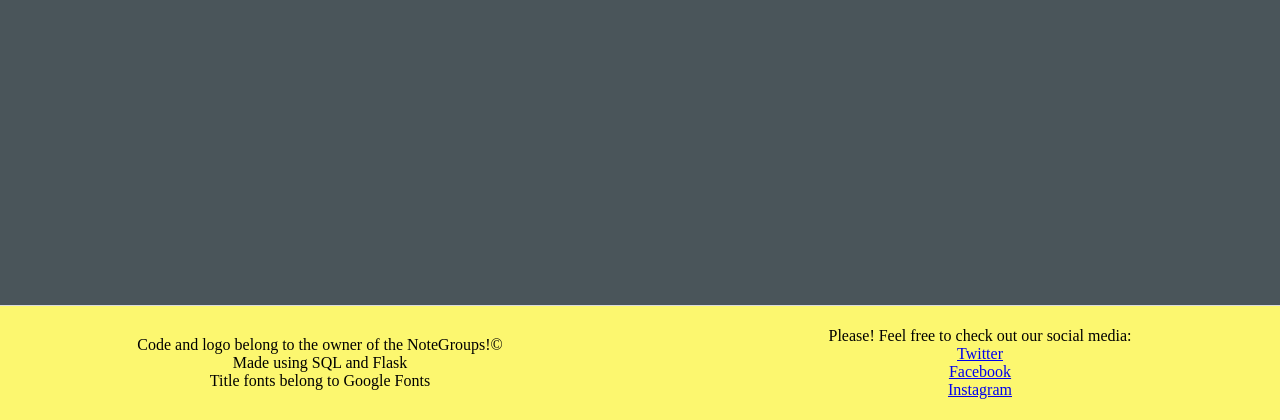
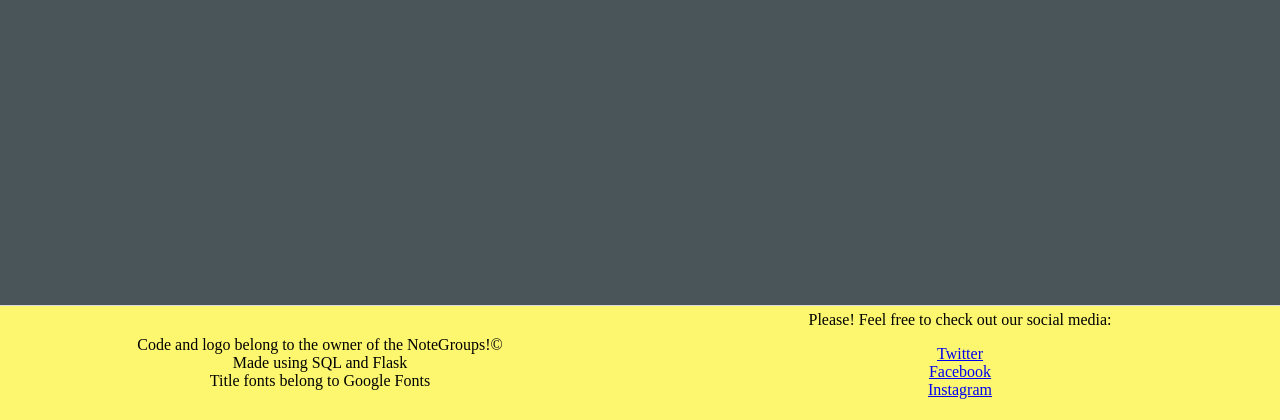
Before and after one commit to ConnorFriday-code/NoteGroupsProjectThree, a Flask app: page / in a window 1280 px wide. Shown: the part 380-800 px from the top of the page. Run offline with Flask 3, Linux system fonts and the light colour scheme; some libraries are stand-ins or nearby versions.

Commit message:
Updating README. Updating base.html.

```diff
--- a/notegroups/static/css/style.css
+++ b/notegroups/static/css/style.css
@@ -424,6 +424,7 @@ footer div{
     display: flex;
     justify-content: center;
     margin: 5px;
+    flex-direction: column;
 }
 
 #legal-div{
@@ -436,6 +437,15 @@ footer div{
 
 #social-list ul{
     text-decoration: none;
+    padding: 0;
+}
+
+#social-media p{
+    width: 100%;
+}
+
+#social-list{
+    width: 100%;
     padding: 0;
 }
 
--- a/notegroups/templates/base.html
+++ b/notegroups/templates/base.html
@@ -72,8 +72,8 @@
         </div>
         <!-- Social media link -->
         <div id="social-media">
+            <p>Please! Feel free to check out our social media:</p>
             <ul id="social-list">
-                <p>Please! Feel free to check out our social media:</p>
                 <li><a href="https://twitter.com/" target="_blank" aria-label="Link to Twiiter">Twitter</a></li>
                 <li><a href="https://en-gb.facebook.com/" target="_blank" aria-label="Link to Facebook">Facebook</a></li>
                 <li><a href="https://www.instagram.com/" target="_blank" aria-label="Link to instagram">Instagram</a></li>
```
Also changed, not shown: README.md, readme_folder/features/current-features/features-edit-note-page.png (added), readme_folder/features/current-features/features-new-note-page.png (added), readme_folder/features/current-features/features-note-content-page.png (added).
